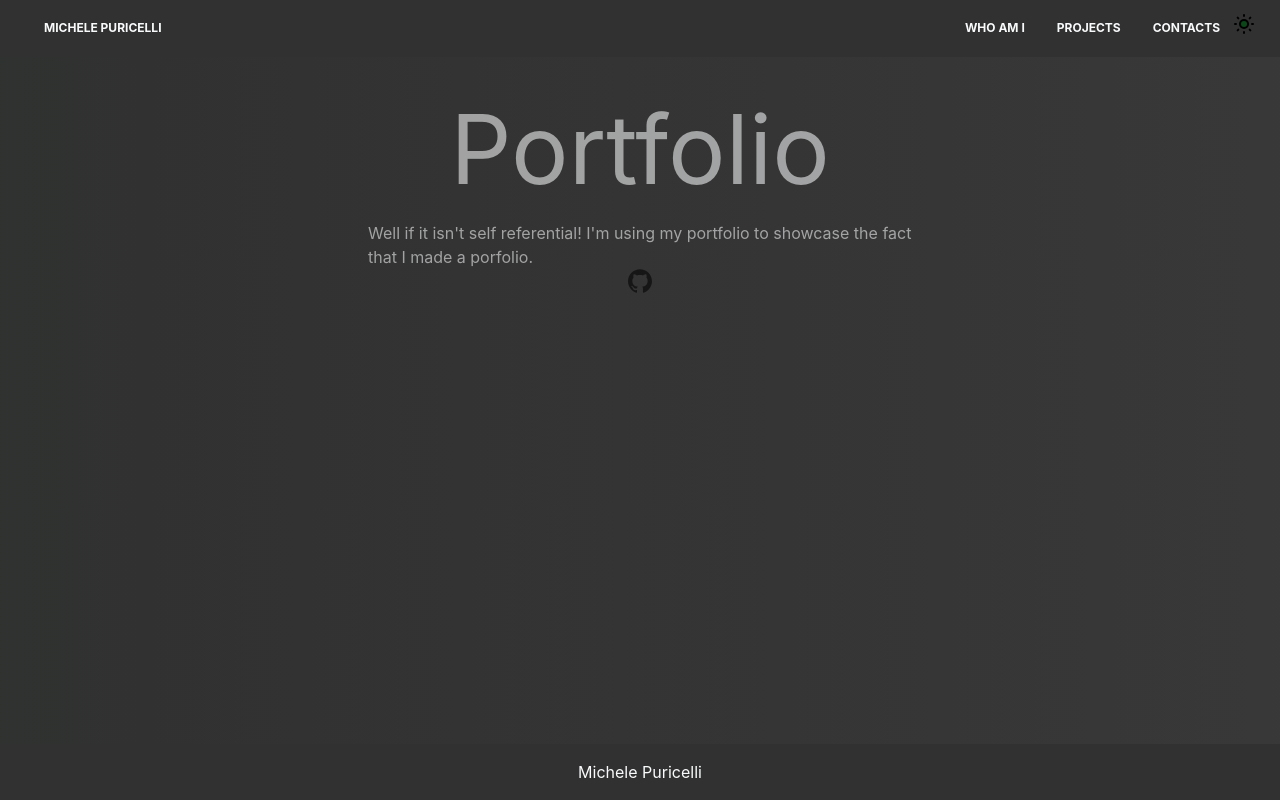
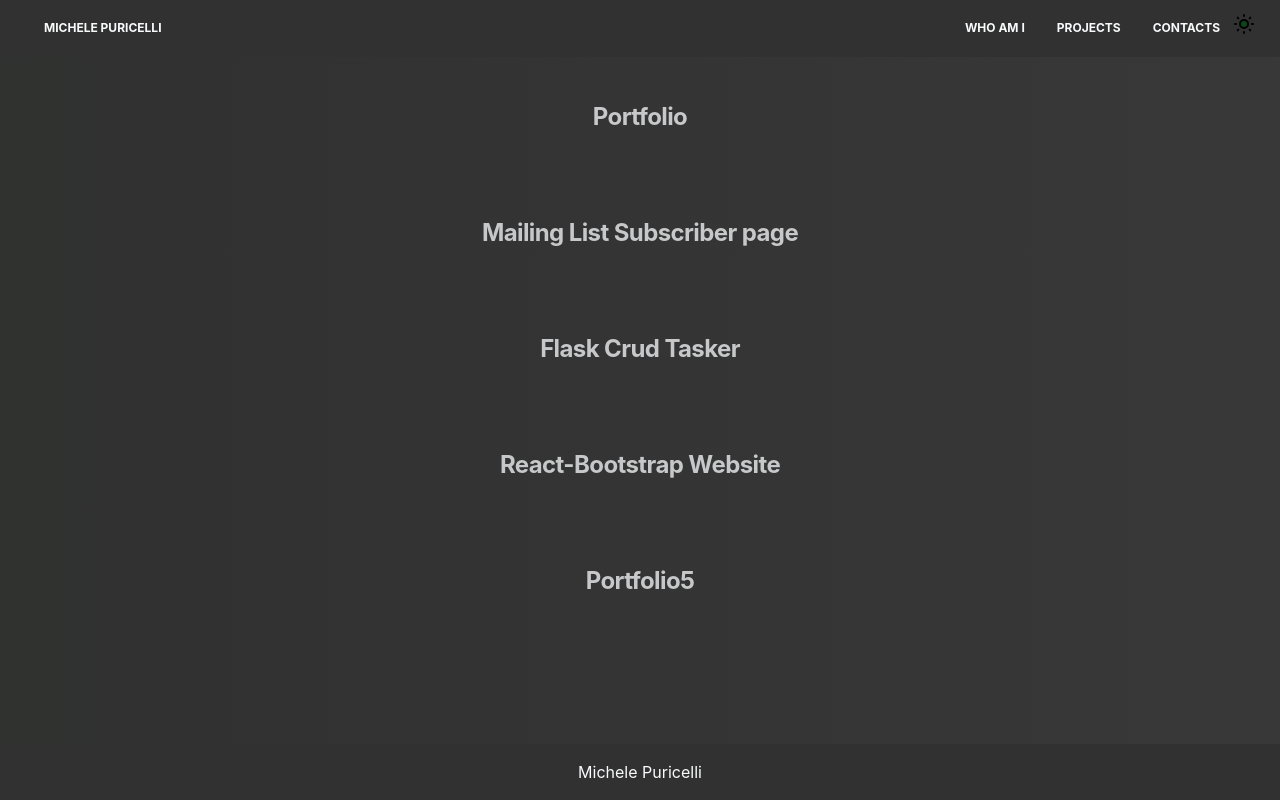
Before and after one commit to MikeBurton89/portfolio-nextjs, a Next.js app: page /Projects/Index in a window 1280 px wide. Built offline with nearby package versions, Linux system fonts and the light colour scheme.

Commit message:
fixed dynamic routes

```diff
--- a/components/Navbar.js
+++ b/components/Navbar.js
@@ -12,7 +12,7 @@ const links = [
     {
         id: 1,
         title: 'Projects',
-        href: '/IndexProjects'
+        href: '/Projects/Index'
 
     },
     {
--- a/pages/IndexProjects.js
+++ /dev/null
@@ -1,21 +0,0 @@
-import React from 'react'
-import Project from '../components/Project'
-import LayoutContainer from '../components/UI/LayoutContainer'
-import { Fade } from 'react-reveal'
-import { projectsData } from '../public/projectsData'
-
-const IndexProjects = () => {
-    return (
-        <>
-            <Fade>
-                <LayoutContainer className='flex-wrap'>
-                    {projectsData.map((project) => <Project href={project.title} key={project.id} title={project.title} text={project.text} />)}
-                </LayoutContainer>
-            </Fade>
-
-        </>
-
-    )
-}
-
-export default IndexProjects
--- /dev/null
+++ b/pages/Projects/Index.js
@@ -0,0 +1,21 @@
+import React from 'react'
+import Project from '../../components/Project'
+import LayoutContainer from '../../components/UI/LayoutContainer'
+import { Fade } from 'react-reveal'
+import { projectsData } from '../../public/projectsData'
+
+const IndexProjects = () => {
+    return (
+        <>
+            <Fade>
+                <LayoutContainer className='flex-wrap'>
+                    {projectsData.map((project) => <Project href={project.title} key={project.id} title={project.title} />)}
+                </LayoutContainer>
+            </Fade>
+
+        </>
+
+    )
+}
+
+export default IndexProjects
--- a/pages/Projects/[title].js
+++ b/pages/Projects/[title].js
@@ -1,48 +1,26 @@
 import React from 'react'
+import { Fade } from 'react-reveal'
 import LayoutCard from '../../components/UI/LayoutCard'
 import LayoutContainer from '../../components/UI/LayoutContainer'
 import { projectsData } from '../../public/projectsData'
 
-
-// export function getStaticPaths() {
-//     const projects = projectsData
-//     return {
-//         paths: projects.map(project => {
-//             const title = project.title.toLowerCase().replace(/ /g, '-');
-//             return {
-//                 params: {
-//                     title
-//                 }
-//             }
-//         }),
-//         fallback: false
-//     }
-// }
-
-// export function getStaticProps({ params }) {
-//     const title = params.title.replace(/\-/g, '+')
-//     const projects =
-//     return {
-//         props: {
-//             title: projects[0]
-//         }
-
-//     }
-
-// }
 
 const Text = () => {
     return (
         <LayoutContainer>
             <LayoutCard>
                 <div>
+                    <Fade top>
                         <LayoutCard>
                             <h1 className='text-8xl mb-2'>Portfolio</h1>
                         </LayoutCard>
+                    </Fade>
+                    <Fade bottom>
                         <LayoutCard>
-                        <p>{"Well if it isn't self referential! I'm using my portfolio to showcase the fact that I made a porfolio"}.</p>
+                            <p className='mx-auto'>{"Well if it isn't self referential! I'm using my portfolio to showcase the fact that I made a porfolio"}.</p>
                             <a className="link" href="https://github.com/MikeBurton89/portfolio-nextjs" data-tippy-content="@github_handle"><svg className="h-6 fill-current text-gray-600 hover:text-green-700" role="img" viewBox="0 0 24 24" xmlns="http://www.w3.org/2000/svg"><title>GitHub</title><path d="M12 .297c-6.63 0-12 5.373-12 12 0 5.303 3.438 9.8 8.205 11.385.6.113.82-.258.82-.577 0-.285-.01-1.04-.015-2.04-3.338.724-4.042-1.61-4.042-1.61C4.422 18.07 3.633 17.7 3.633 17.7c-1.087-.744.084-.729.084-.729 1.205.084 1.838 1.236 1.838 1.236 1.07 1.835 2.809 1.305 3.495.998.108-.776.417-1.305.76-1.605-2.665-.3-5.466-1.332-5.466-5.93 0-1.31.465-2.38 1.235-3.22-.135-.303-.54-1.523.105-3.176 0 0 1.005-.322 3.3 1.23.96-.267 1.98-.399 3-.405 1.02.006 2.04.138 3 .405 2.28-1.552 3.285-1.23 3.285-1.23.645 1.653.24 2.873.12 3.176.765.84 1.23 1.91 1.23 3.22 0 4.61-2.805 5.625-5.475 5.92.42.36.81 1.096.81 2.22 0 1.606-.015 2.896-.015 3.286 0 .315.21.69.825.57C20.565 22.092 24 17.592 24 12.297c0-6.627-5.373-12-12-12" /></svg></a>
                         </LayoutCard>
+                    </Fade>
                 </div>
             </LayoutCard>
         </LayoutContainer>
--- a/public/projectsData.js
+++ b/public/projectsData.js
@@ -1,25 +1,26 @@
 export const projectsData = [
     {
         id: 1,
-        title: 'Portfolio1',
-        text: 'Lorem Ipsum'
+        title: 'Portfolio',
+        text: `This is really self referantial. I am showcasing my portfolio in my portfolio. I used a couple of nice things to build this website:
+        the first one NextJS and the second one Tailwind CSS`
 
     },
     {
         id: 2,
-        title: 'Portfolio2',
+        title: 'Mailing List Subscriber page',
         text: 'Lorem Ipsum'
 
     },
     {
         id: 3,
-        title: 'Portfolio3',
+        title: 'Flask Crud Tasker',
         text: 'Lorem Ipsum'
 
     },
     {
         id: 4,
-        title: 'Portfolio4',
+        title: 'React-Bootstrap Website',
         text: 'Lorem Ipsum'
 
     },
```
Lines whose indentation alone changed are shown as unchanged.
